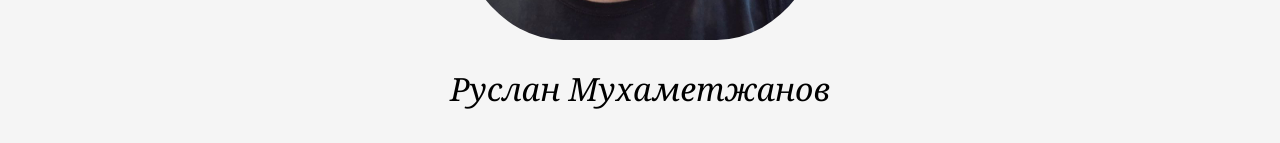
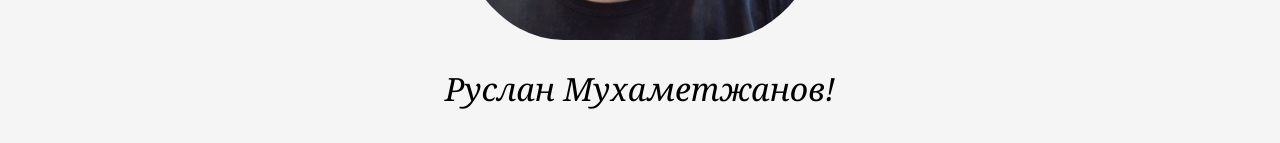
Before and after one commit to MukhametzhanovRuslan-QA/cv, a plain HTML site: page index.html in a window 1280 px wide. Shown: the part 512-655 px from the top of the page. Drawn offline with Linux system fonts and the light colour scheme.

Commit message:
восклицательный знак

```diff
--- a/index.html
+++ b/index.html
@@ -11,7 +11,7 @@
   <body>
     <header class="header">
       <img src="./avatar.png" alt="avatar" class="header__avatar" />
-      <h1 class="header__title">Руслан Мухаметжанов</h1>
+      <h1 class="header__title">Руслан Мухаметжанов!</h1>
       <h2 class="header__title">QA Engineer</h2>
       <h3 class="header__subtitle">Привет,я действующий QA Manual Engineer, проживаю в Москве.
         Из увлечений: путешествую по миру (на данный момент был уже в 20 странах), постоянно пытаюсь развиваться в различных отраслях.
```
